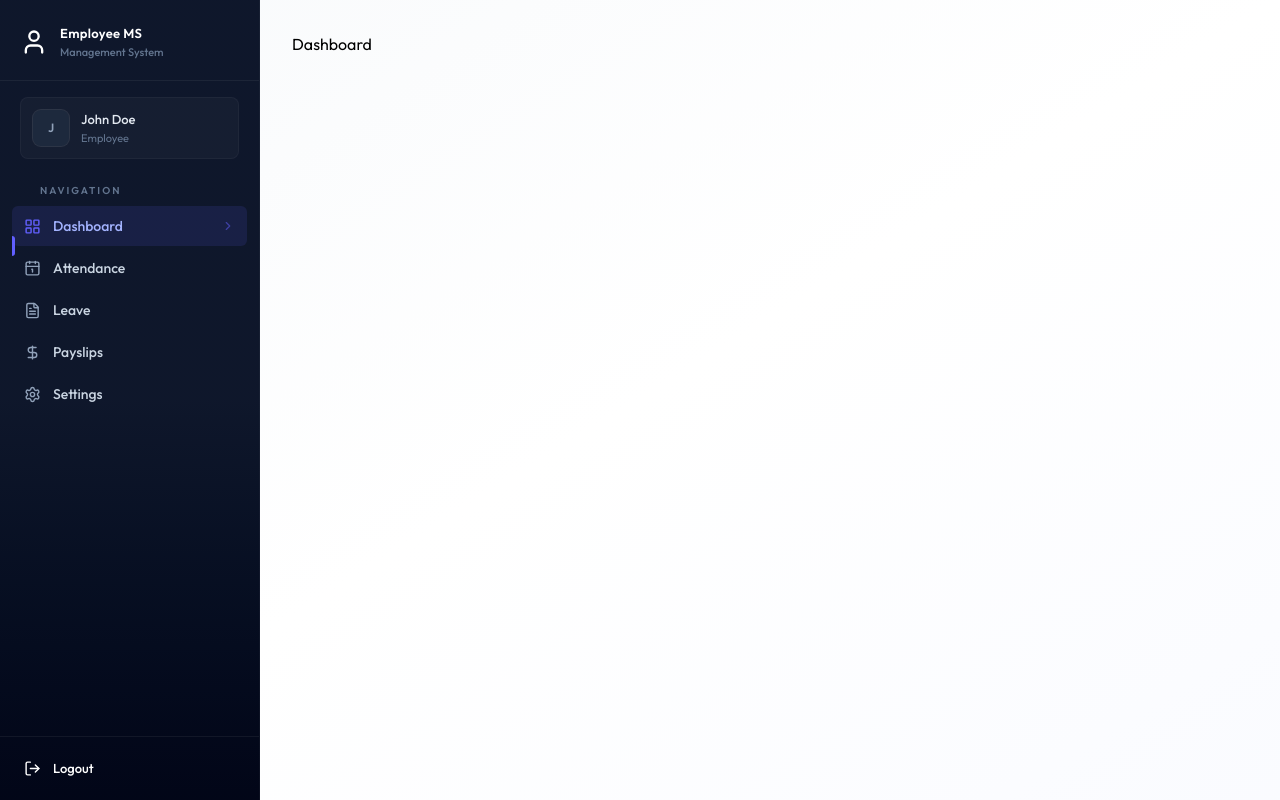
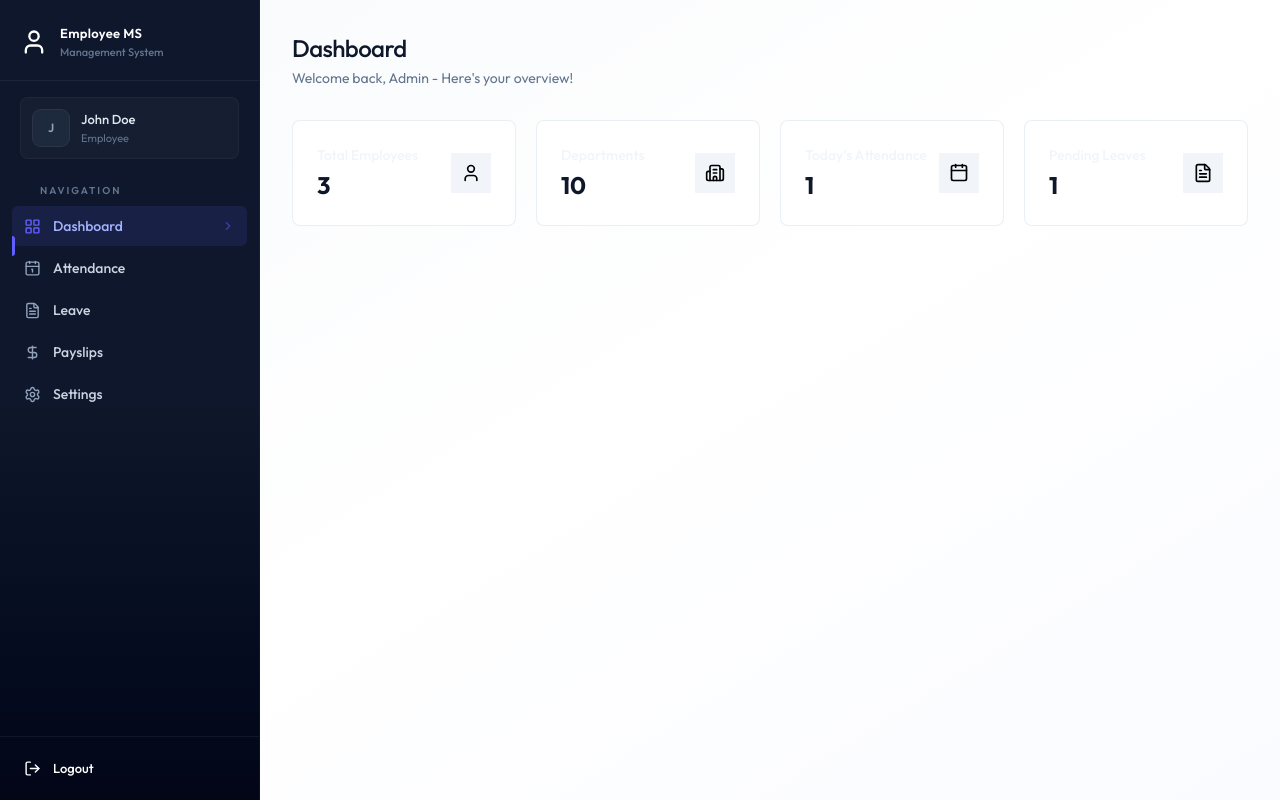
Before and after one commit to hJava72/FullStack_EMS, a React (Vite) app: page /dashboard in a window 1280 px wide. Built offline with nearby package versions, Linux system fonts and the light colour scheme.

Commit message:
dashboard page UI completed

```diff
--- /dev/null
+++ b/src/components/AdminDashboard.jsx
@@ -0,0 +1,61 @@
+import React from 'react'
+import { UserIcon } from 'lucide-react'
+import { Building2Icon } from 'lucide-react'
+import { CalendarIcon } from 'lucide-react'
+import { FileTextIcon } from 'lucide-react'
+
+const AdminDashboard = ({ data }) => {
+    const stats = [
+          {
+            icon: UserIcon,
+            value: data.totalEmployees,
+            label: "Total Employees",
+            description: "Active workforce",
+        },
+        {
+            icon: Building2Icon,
+            value: data.totalDepartments,
+            label: "Departments",
+            description: "Organization units",
+        },
+        {
+            icon: CalendarIcon,
+            value: data.todayAttendance,
+            label: "Today's Attendance",
+            description: "Checked in today",
+        },
+        {
+            icon: FileTextIcon,
+            value: data.pendingLeaves,
+            label: "Pending Leaves",
+            description: "Awaiting approval",
+        },
+    ]
+  return (
+    <div className='animate-fade-in'>
+        <div className='page-header'>
+            <h1 className='page-title'>Dashboard</h1>
+            <p className='page-subtitle'>
+                Welcome back, Admin - Here's your overview!
+            </p>
+        </div>
+            <div className='grid grid-cols-1 sm:grid-cols-2 lg:grid-cols-4 gap-4 sm:gap-5 mb-8'>
+                {stats.map((s) => (
+                    <div key={s.label} className='card card-hover p-5 sm:p-6 relative overflow-hidden group flex items-center justify-between'>
+                        <div>
+                            <div className='ablsolute left-0 top-0 bottom-0 w-1 rounded-r-full bg-slate-500/70 group-hover:bg-indigo-500/70' />
+
+                            <p className='text-sm font-medium text-slate-100'>{s.label}</p>
+                            <p className='text-2xl font-bold text-slate-900 mt-1'>{s.value}</p>
+
+                        </div>
+                        <s.icon className='size-10 p-2.5 roundeg-lg bg-slate-100 group-hover:bg-indigo-50 group-hover:text-indigo-600 transition-colors duration-200' />
+                        </div>
+                ))}
+            </div>
+
+    </div>
+  )
+}
+
+export default AdminDashboard
--- /dev/null
+++ b/src/components/EmployeeDashboard.jsx
@@ -0,0 +1,71 @@
+import React from 'react'
+import { Link } from 'react-router-dom'
+import { ArrowRightIcon, CalendarIcon, DollarSignIcon } from 'lucide-react'
+
+const EmployeeDashboard = ({ data }) => {
+    const emp = data.employee
+
+    const cards = [
+        {
+            icon: CalendarIcon,
+            value: data.currentMonthAttendance,
+            title: "Days Present",
+            subtitle: "This Month",
+        },
+        {
+            icon: CalendarIcon,
+            value: data.pendingLeaves,
+            title: "Pending Leaves",
+            subtitle: "Awaiting Approval",
+        },
+        {
+            icon: DollarSignIcon,
+            value: data.latestPayslip ? `$${data.latestPayslip.netSalary?.toLocaleString()}` : "N/A",
+            title: "Latest Payslip",
+            subtitle: "Most recent payout",
+        },
+    ]
+
+  return (
+    <div className='animate-fade-in'>
+        <div className='page-header'>
+            <h1 className='page-title'>Welcome, {emp?.firstName}!</h1>
+            <p className='page-subtitle'>
+                {emp?.position} - {emp?.department || "No Department"}
+            </p>
+        </div>
+            <div className='grid grid-cols-1 sm:grid-cols-3 gap-4 sm:gap-5 mb-8'>
+                {cards.map((card, index) => (
+                    <div key={index} className='card card-hover p-5 sm:p-6 relative overflow-hidden group flex items-center justify-between'>
+                        <div>
+                            <div className='ablsolute left-0 top-0 bottom-0 w-1 rounded-r-full bg-slate-500/70 group-hover:bg-indigo-500/70' />
+
+                            <p className='text-sm font-medium text-slate-100'>{card.title}</p>
+                            <p className='text-2xl font-bold text-slate-900 mt-1'>{card.value}</p>
+
+                        </div>
+                        <card.icon className='size-10 p-2.5 roundeg-lg bg-slate-100 group-hover:bg-indigo-50 group-hover:text-indigo-600 transition-colors duration-200' />
+                        </div>
+                ))}
+            </div>
+
+            <div className='flex flex-col sm:flex-row gap-3'>
+
+               <Link to = "/attendance" className='btn-primary text-center inline-flex items-center justify-center gap-2'>
+
+                  Mark Attendance <ArrowRightIcon className='w-4 h-4' />
+
+                </Link>
+
+                <Link to = "/leave" className='btn-secondary text-center'>
+
+                  Apply for Leave
+
+                </Link>
+
+            </div>
+    </div>
+  )
+}
+
+export default EmployeeDashboard
--- /dev/null
+++ b/src/components/Loading.jsx
@@ -0,0 +1,10 @@
+
+const Loading = () => {
+  return (
+    <div className='flex justify-center h-screen items-center'>
+        <div className='animate-spin w-8 h-8 border-2 border-indigo-600 border-t-transparent rounded-full'></div>
+    </div>
+  )
+}
+
+export default Loading
--- a/src/pages/Dashboard.jsx
+++ b/src/pages/Dashboard.jsx
@@ -1,8 +1,30 @@
+import { useEffect,useState } from "react"
+import { dummyEmployeeDashboardData, dummyAdminDashboardData } from "../assets/assets"
+import Loading from "../components/Loading"
+import EmployeeDashboard from "../components/EmployeeDashboard"
+import AdminDashboard from "../components/AdminDashboard"
+
 
 const Dashboard = () => {
-  return (
-    <div>Dashboard</div>
-  )
+  const [data,setData] = useState(null)
+  const [loading,setLoading] = useState(true)
+
+
+  useEffect(()=>{
+    setData(dummyAdminDashboardData)
+    setTimeout(()=>{
+      setLoading(false)
+    },1000)
+  },[])
+
+  if (loading) return <Loading />
+  if (!data) return <p className="text-center text-slade-500 py-12">Failed to Load Dashboard</p>
+
+  if (data.role === "ADMIN") {
+    return <AdminDashboard data={data} />
+  } else {
+    return <EmployeeDashboard data={data} />
+  }
 }
 
 export default Dashboard
```
